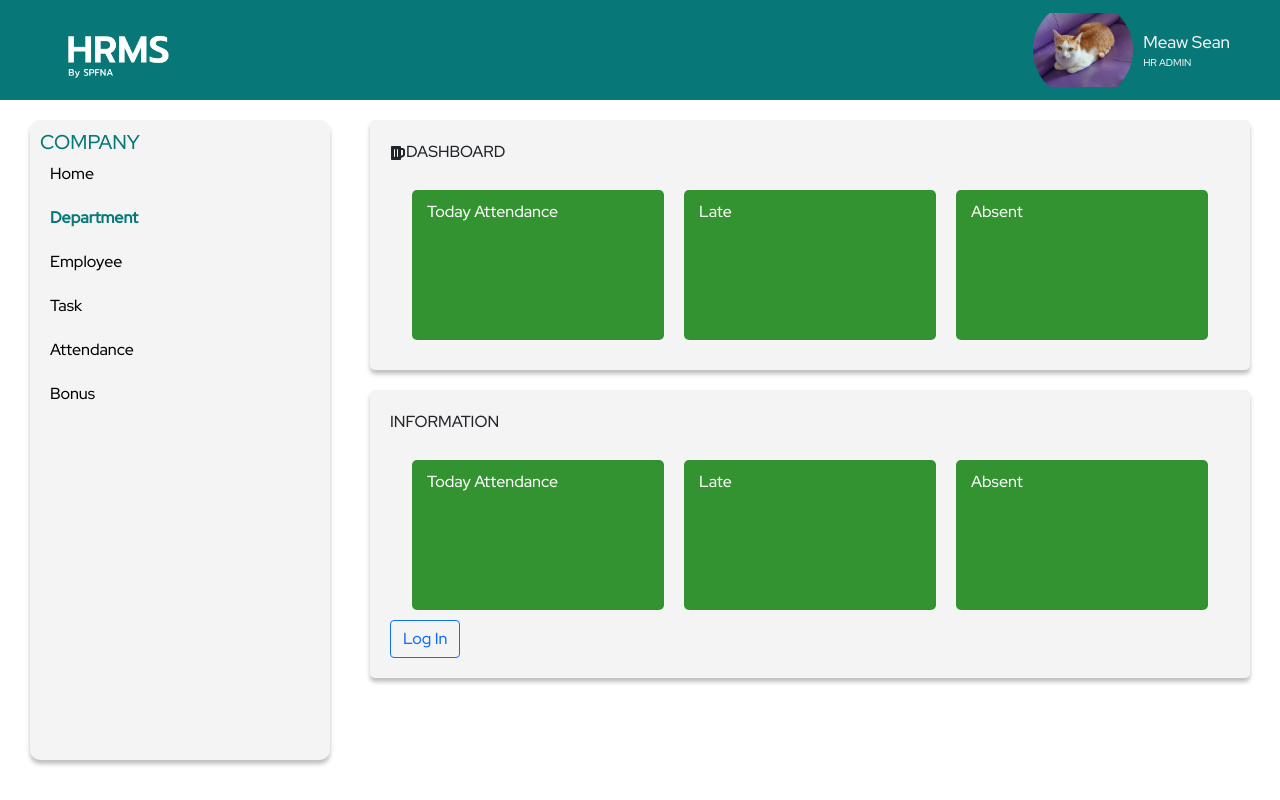
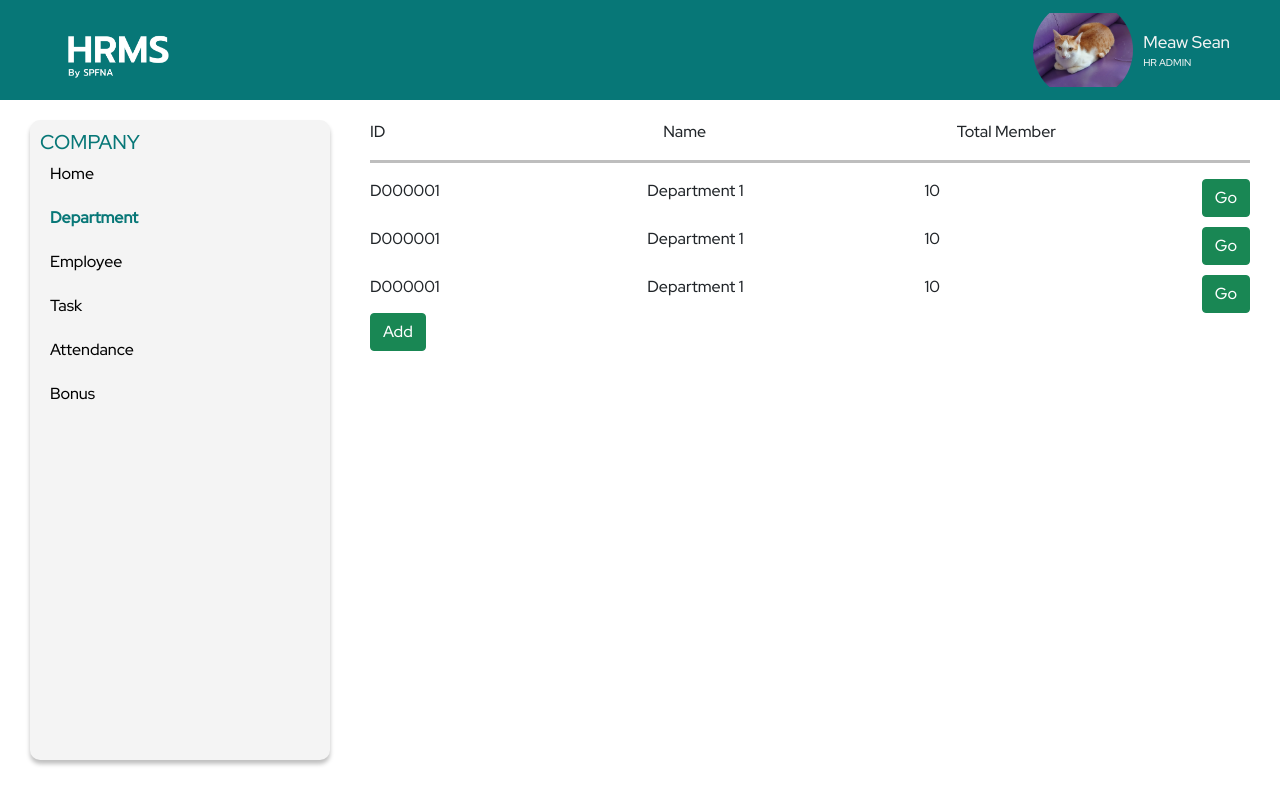
Before and after one commit to Nas-virat/HR_management, a React (Create React App) app in the folder frontend/: page /department in a window 1280 px wide. Built offline with nearby package versions, Linux system fonts and the light colour scheme.

Commit message:
add AllDepartment

```diff
--- a/frontend/src/App.js
+++ b/frontend/src/App.js
@@ -9,6 +9,7 @@ import AddEmployeeToTask from './screens/Admin/task/AddEmployeeToTask';
 import AddEmployeeToDepartment from './screens/Admin/employee/AddEmployeeToDepartment';
 import AddRoles from './screens/Admin/AddRoles';
 import Viewtask from './screens/Admin/task/Viewtask';
+import AllDepartment from './screens/Admin/department/AllDepartment';
 
 import './App.css';
 
@@ -20,17 +21,23 @@ const App = () => {
         <Route exact path='/' element={<Home />} />
         {/* Home = dashboard */}
         <Route exact path='/home' element={<Home />} />
-        <Route exact path='/department' element={<Home />} />
+
+        {/* Department*/}
+        <Route exact path='/department' element={<AllDepartment />} />
+
+        {/* Task*/}
+        <Route exact path='/task' element={<Home />} />
+
+
+        {/* Employee*/}
         <Route exact path='/employee' element={<Home />} />
-        <Route exact path='/task' element={<Home />} />
-        <Route exact path='/attendance' element={<Home />} />
-        <Route exact path='/bonus' element={<Bonus />} />
-
         {/* Maybe don't have to use  */}
         <Route exact path='/addemployeetask' element={<AddEmployeeToTask />} />
         <Route exact path='/addemployeedepartment' element={<AddEmployeeToDepartment />} />
         {/* Maybe don't have to use  */}
 
+        <Route exact path='/attendance' element={<Home />} />
+        <Route exact path='/bonus' element={<Bonus />} />
         <Route exact path='/addroles' element={<AddRoles />} />
         <Route exact path='/viewtask/:id' element={<Viewtask />} />
       </Routes>
--- /dev/null
+++ b/frontend/src/screens/Admin/department/AllDepartment.js
@@ -0,0 +1,60 @@
+
+import React from 'react'
+
+import { useState } from 'react';
+import { useNavigate } from 'react-router-dom';
+
+import { Button } from 'react-bootstrap';
+
+import Navbar from '../../../components/Navbar';
+import Sidebar from '../../../components/Sidebar';
+
+
+const Header = () => {
+    return(
+     <>
+       <div className = "header-content">
+         <div>ID</div>
+         <div>Name</div>
+         <div>Total Member</div>
+       </div>
+       <hr className="solid"></hr>
+     </>
+
+    )
+ }
+
+ const DepartmentRow = ({info}) =>{
+    let navigate = useNavigate();
+    return(
+      <div className = "employee-content">
+        <div>D000001</div>
+        <div>Department 1</div>
+        <div>10</div>
+        <Button variant="success" onClick={() => navigate("/home")}>Go</Button>
+      </div>
+      )
+  }
+
+const AllDepartment = () =>{
+
+    const [add, setAdd] = useState(false);
+
+    return (
+        <div>
+            <Navbar/>
+            <Sidebar/>
+            <div className='form-container'>
+                <Header/>
+                <DepartmentRow/>
+                <DepartmentRow/>
+                <DepartmentRow/>
+                <Button variant="success" onClick ={() => setAdd(!add)}>Add</Button>{' '}
+                {add && <Button variant="success">Hello</Button>}
+            </div>
+        </div>
+        )
+    }
+
+
+export default AllDepartment
```
